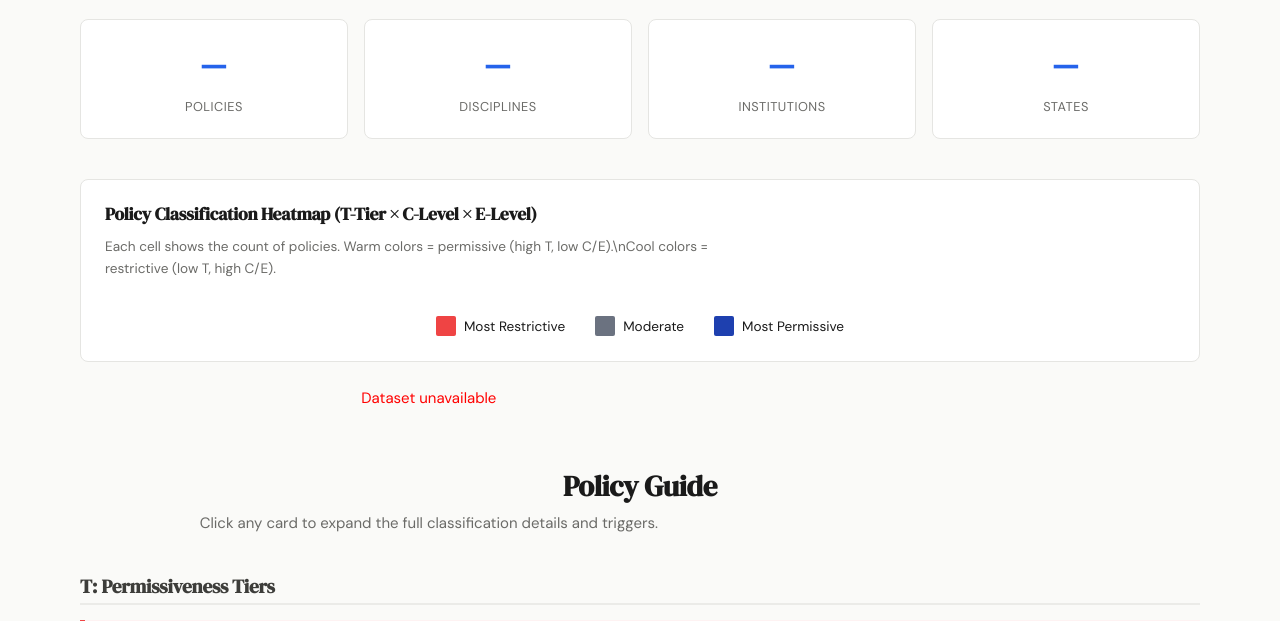
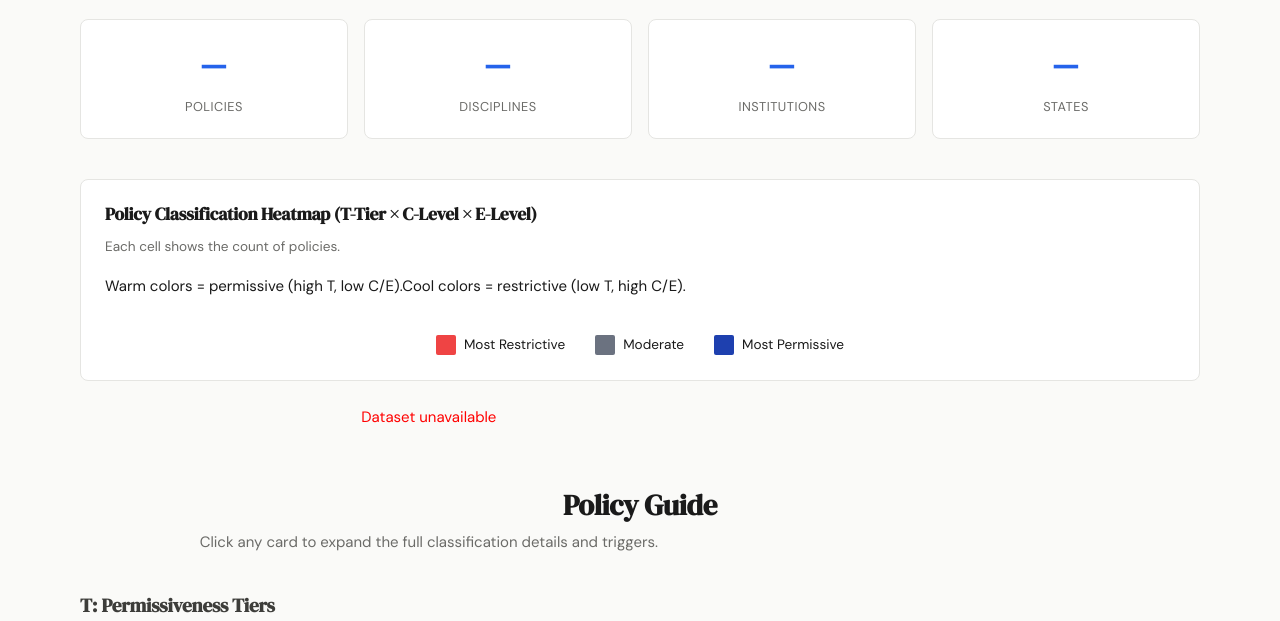
Before and after one commit to aninuona/syllabus-decoder, a Flask app: page / in a window 1280 px wide. Shown: the part 793-1414 px from the top of the page. Run offline with Flask 3, Linux system fonts and the light colour scheme.

Commit message:
paragraph formatting for the link and heatmap desc
Updated the hero section link and modified the heatmap description for clarity.

```diff
--- a/templates/index.html
+++ b/templates/index.html
@@ -237,7 +237,7 @@
   <header class="hero-section">
     <h1>Clear Rules for the <span class="highlight">AI Era.</span></h1>
     <p class="hero__subtitle">Translate complex academic policies into simple boundaries.</p>
-    <a href="#policy-guide" class="hero__link">Learn about the different kinds of policy →</a>
+    <a href="#policy-guide" class="hero__link">Learn about the different kinds of policy →</a></p>
 
     <nav class="nav-grid">
         <a href="/decoder" class="nav-card">
@@ -314,7 +314,8 @@
     <!-- Main Heatmap -->
     <div class="viz-card">
       <h3>Policy Classification Heatmap (T-Tier × C-Level × E-Level)</h3>
-      <p>Each cell shows the count of policies. Warm colors = permissive (high T, low C/E).\nCool colors = restrictive (low T, high C/E).</p>
+      <p>Each cell shows the count of policies. </p>
+        Warm colors = permissive (high T, low C/E).Cool colors = restrictive (low T, high C/E).</p>
       <div class="heatmap-wrapper">
         <table class="heatmap-table" id="main-heatmap">
           <thead>
```
